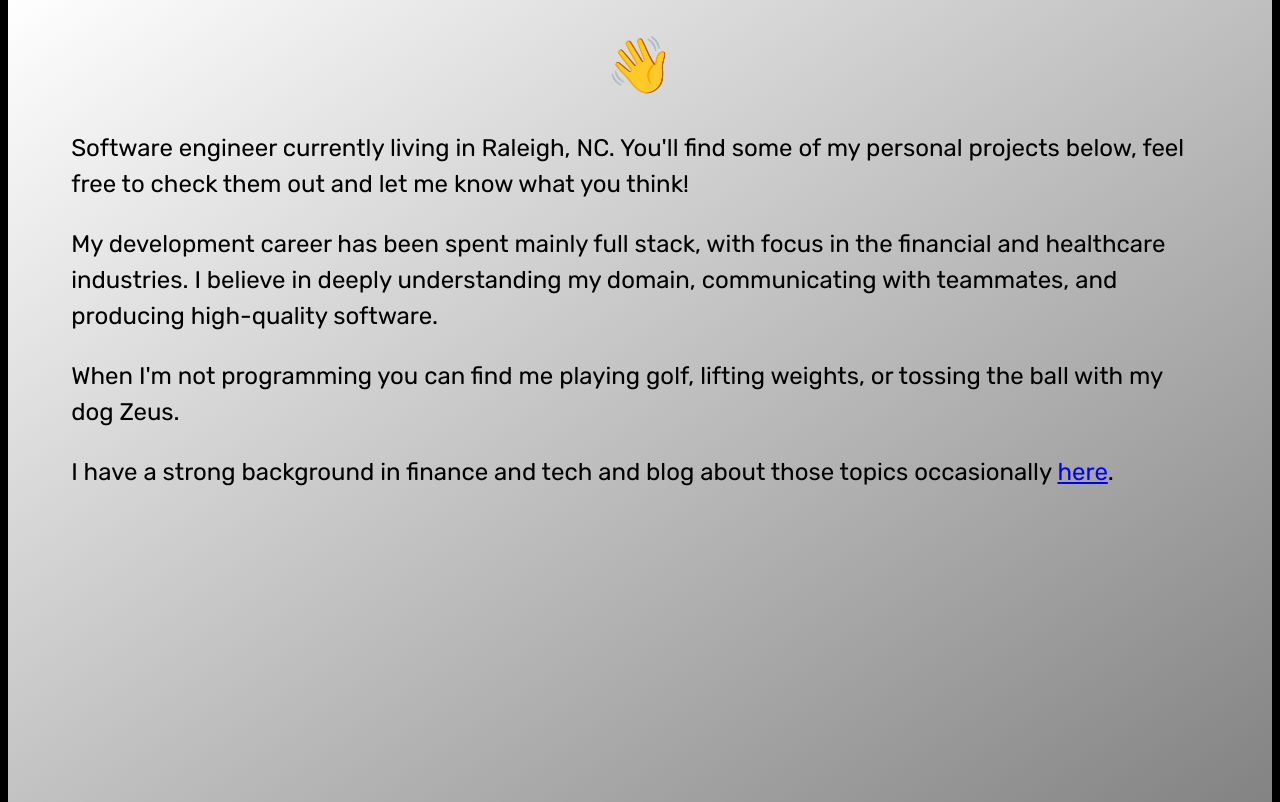
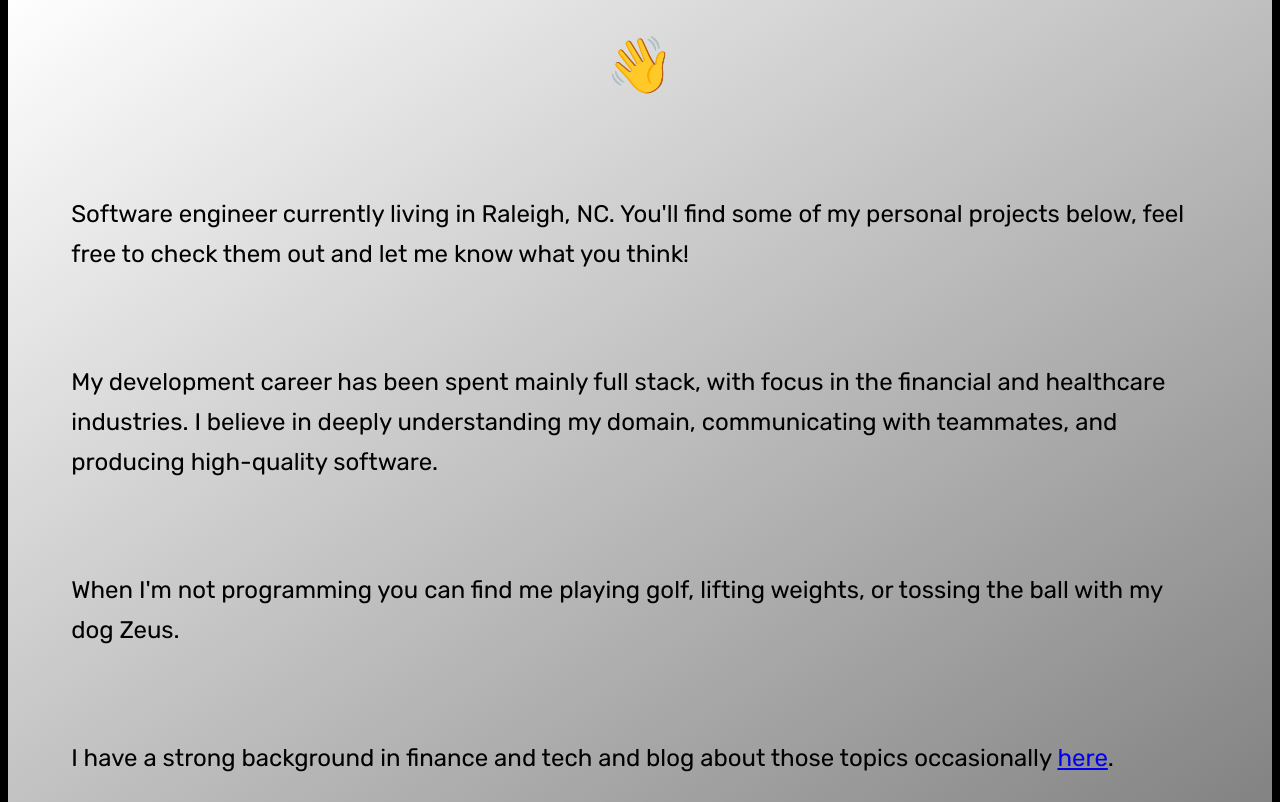
Before and after one commit to huntermotte/portfolio, a plain HTML site: page index.html in a window 1280 px wide. Shown: the part 818-1620 px from the top of the page. Drawn offline with nearby package versions, Linux system fonts and the light colour scheme; some packages are replaced by stand-ins of ours; a script that the page names is missing.

Commit message:
fix intro section on web

```diff
--- a/main.css
+++ b/main.css
@@ -64,6 +64,11 @@ nav {
   font-size: 1.75em;
   text-align: center;
   width: 95%;
+}
+
+.about-paragraph {
+  padding-top: 8vh;
+  line-height: 2.5rem;
 }
 
 .down-arrow {
```
